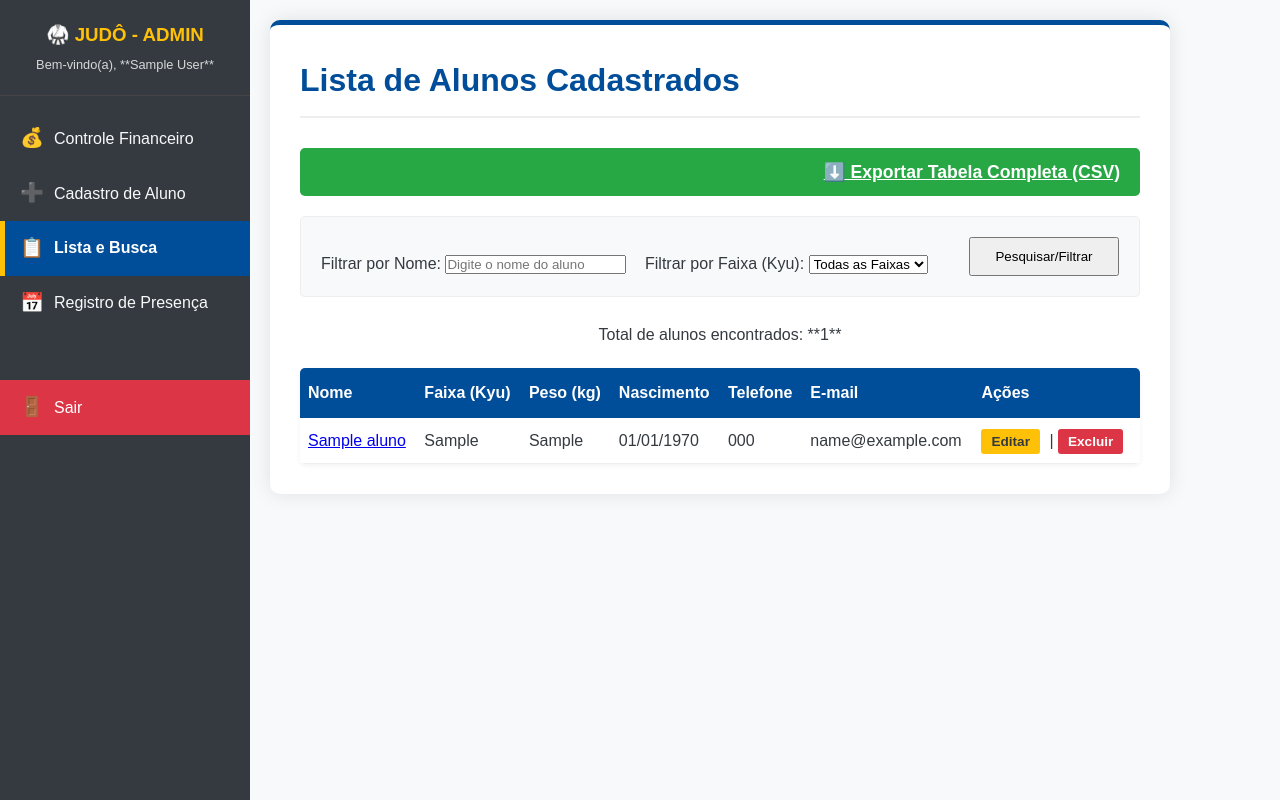
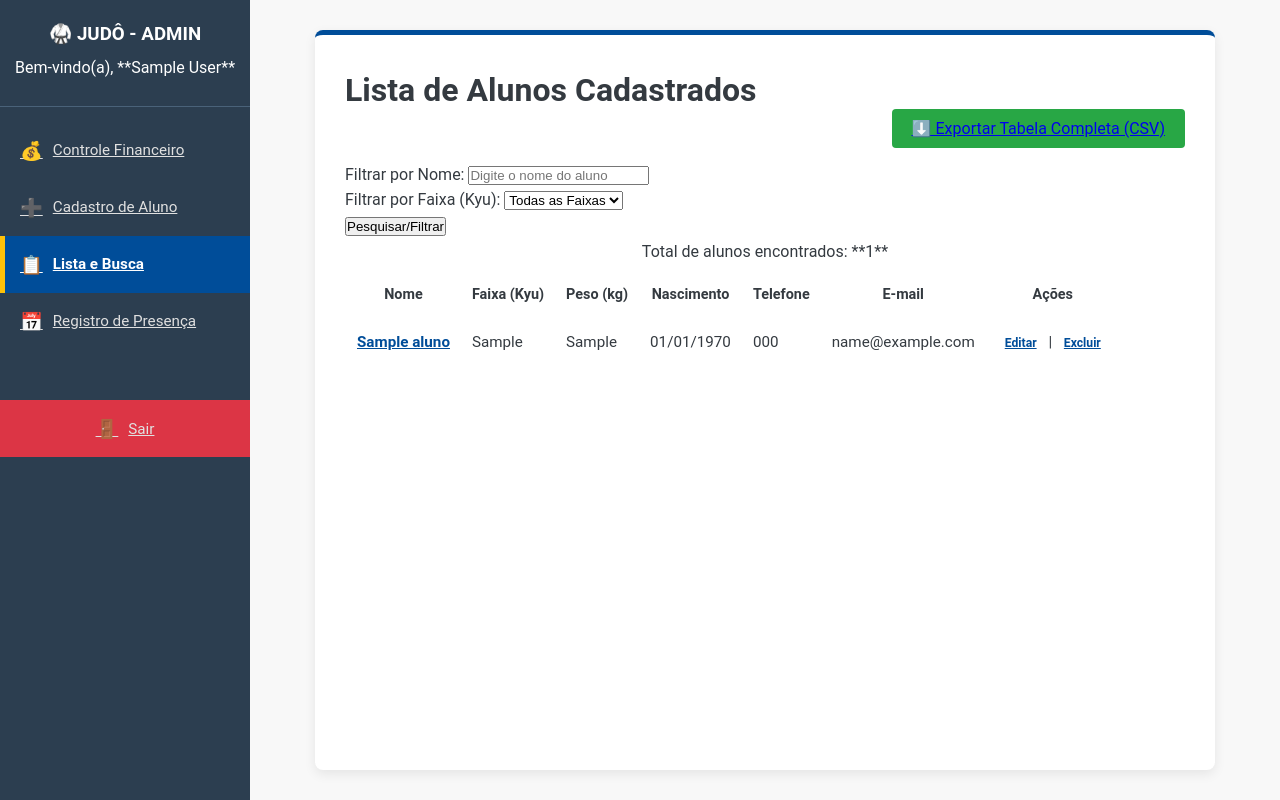
Before and after one commit to juanbalaquente/sistema-judo-academia, a PHP site: page /alunos_list.php in a window 1280 px wide. Run offline with PHP 8.4, Linux system fonts and the light colour scheme; the visitor is signed in with stand-in values (Sample User, id 1); tables that the repository leaves empty or names only in its code hold one stand-in row (values such as "Sample post").

Commit message:
Oct 8, 2025, 12:00 AM

```diff
--- a/styles/main.css
+++ b/styles/main.css
@@ -8,48 +8,51 @@
 }
 
 :root {
-    /* Cores do Judô */
+    /* Cores do Judô e Administrativas */
     --color-primary: #004d99; /* Azul Escuro */
-    --color-secondary: #ffc107; /* Amarelo/Ouro (para faixas ou destaque) */
-    --color-success: #28a745; /* Verde para sucesso */
-    --color-danger: #dc3545; /* Vermelho para exclusão/erro */
+    --color-secondary: #ffc107; /* Amarelo/Ouro (Faixas) */
+    --color-success: #28a745; /* Verde para sucesso/pago */
+    --color-danger: #dc3545; /* Vermelho para exclusão/erro/atraso */
     --color-light: #f8f9fa; /* Fundo claro */
     --color-dark: #343a40; /* Texto escuro */
+    --color-sidebar: #2c3e50; /* Cinza escuro da sidebar */
 }
 
 body {
-    font-family: 'Arial', sans-serif;
+    font-family: 'Roboto', 'Arial', sans-serif;
     background-color: var(--color-light);
     color: var(--color-dark);
     line-height: 1.6;
-    padding: 0; /* ESSENCIAL: Remove padding para o sidebar encostar na borda */
+    padding: 0;
 }
 
 /* =========================================
-   LAYOUT PRINCIPAL COM SIDEBAR (FLEXBOX)
+   LAYOUT PRINCIPAL COM SIDEBAR - CORREÇÃO DE ALINHAMENTO
    ========================================= */
 .main-wrapper {
-    display: flex; /* ATIVA O LAYOUT FLEX */
-    min-height: 100vh; /* Ocupa a altura total da tela */
+    display: flex;
+    min-height: 100vh;
 }
 
-/* O conteúdo principal (onde fica o container) */
 .content-area {
-    flex-grow: 1; /* Ocupa todo o espaço restante */
-    padding: 20px;
-    background-color: var(--color-light);
-    overflow-y: auto; /* Permite rolar apenas o conteúdo se for muito longo */
+    flex-grow: 1;
+    /* CORREÇÃO CHAVE: Transforma em container flexível e centraliza o conteúdo */
+    display: flex;
+    justify-content: center;
+
+    padding: 30px;
+    background-color: #f8f8f8;
 }
 
-/* Ajusta o container para ter margens apenas dentro da content-area */
 .container {
     max-width: 900px;
-    margin: 0; /* REMOVIDO MARGEM CENTRALIZADA */
     width: 100%;
+    margin: 0; /* Centralização agora é feita pelo content-area */
+
     background: white;
     padding: 30px;
-    border-radius: 10px;
-    box-shadow: 0 0 20px rgba(0, 0, 0, 0.1);
+    border-radius: 8px;
+    box-shadow: 0 4px 12px rgba(0, 0, 0, 0.08);
     border-top: 5px solid var(--color-primary);
 }
 
@@ -59,26 +62,23 @@ body {
    ========================================= */
 .sidebar {
     width: 250px;
-    background-color: var(--color-dark); /* Fundo escuro */
+    background-color: var(--color-sidebar);
     color: white;
     padding: 20px 0;
-    box-shadow: 2px 0 5px rgba(0, 0, 0, 0.2);
-    flex-shrink: 0; /* Impede que o menu diminua */
+    box-shadow: 2px 0 10px rgba(0, 0, 0, 0.25);
+    flex-shrink: 0;
 }
 
 .sidebar-header {
     text-align: center;
-    padding: 0 10px 20px;
-    border-bottom: 1px solid #444;
+    padding: 0 10px 25px;
+    border-bottom: 1px solid #4a6279;
     margin-bottom: 15px;
 }
 .sidebar-header h3 {
     margin-bottom: 5px;
-    color: var(--color-secondary);
-}
-.sidebar-header p {
-    font-size: 0.8em;
-    opacity: 0.8;
+    color: white;
+    font-weight: 700;
 }
 
 .sidebar-nav ul {
@@ -89,15 +89,14 @@ body {
 .sidebar-nav li a {
     display: flex;
     align-items: center;
-    padding: 12px 20px;
-    color: #f8f9fa;
-    text-decoration: none;
-    font-size: 1em;
+    padding: 14px 20px;
+    color: #e0e0e0;
+    font-size: 0.95em;
     transition: background-color 0.3s;
 }
 
 .sidebar-nav li a:hover {
-    background-color: var(--color-primary);
+    background-color: #3b5066;
     color: white;
 }
 
@@ -124,7 +123,10 @@ body {
 }
 .sidebar-nav li.logout-link a {
     background-color: var(--color-danger);
-    color: white;
+    margin-top: 50px;
+    border-radius: 0;
+    text-align: center;
+    justify-content: center;
 }
 .sidebar-nav li.logout-link a:hover {
     background-color: #a71d2a;
@@ -132,54 +134,111 @@ body {
 
 
 /* =========================================
-   AJUSTES DE CONTEÚDO
+   CONTEÚDO E COMPONENTES
    ========================================= */
 h1 {
-    text-align: left; /* Alinhado à esquerda no novo layout */
-    color: var(--color-primary);
-    margin-bottom: 25px;
-    border-bottom: 2px solid #eee;
-    padding-bottom: 10px;
+    font-size: 2em;
+    font-weight: 700;
+    text-align: left; /* Garante que o título não centralize */
 }
 
-/* Esconde o link antigo de navegação que agora está no menu */
 .link-cadastro {
     display: none;
 }
 
+/* Formulário e Inputs */
+.form-cadastro label {
+    font-weight: 600;
+}
 
-/* --- CÓDIGOS ANTERIORES MANTIDOS PARA O RESTO DO SISTEMA --- */
+.form-cadastro input:focus,
+.form-cadastro select:focus {
+    border-color: var(--color-primary);
+    box-shadow: 0 0 0 3px rgba(0, 77, 153, 0.2);
+    outline: none;
+}
 
-/* MANTIDOS: FORMULÁRIOS E INPUTS */
-.form-cadastro label { display: block; margin-top: 15px; font-weight: 600; color: var(--color-dark); }
-.form-cadastro input[type="text"], .form-cadastro input[type="date"], .form-cadastro input[type="number"], .form-cadastro input[type="tel"], .form-cadastro input[type="email"], .form-cadastro select { width: 100%; padding: 10px; margin-top: 5px; border: 1px solid #ced4da; border-radius: 5px; font-size: 1em; transition: border-color 0.3s, box-shadow 0.3s; }
-.form-cadastro input:focus, .form-cadastro select:focus { border-color: var(--color-primary); box-shadow: 0 0 5px rgba(0, 77, 153, 0.3); outline: none; }
-.btn-submit { display: block; width: 100%; padding: 15px; margin-top: 30px; background-color: var(--color-primary); color: white; border: none; border-radius: 5px; cursor: pointer; font-size: 1.1em; font-weight: bold; transition: background-color 0.3s; }
-.btn-submit:hover { background-color: #003366; }
+.btn-submit {
+    padding: 12px 15px;
+    font-size: 1em;
+    border-radius: 4px;
+}
 
-/* MANTIDOS: MENSAGENS DE FEEDBACK */
+/* Tabela */
+.tabela-alunos {
+    border-radius: 6px;
+}
+
+.tabela-alunos th {
+    padding: 12px 10px;
+    font-weight: 700;
+    font-size: 0.9em;
+}
+
+.tabela-alunos td {
+    padding: 10px 10px;
+    font-size: 0.95em;
+}
+
+.tabela-alunos tr:hover td {
+    background-color: #f0f7ff;
+}
+
+.tabela-alunos td a {
+    font-weight: 600;
+    color: var(--color-primary);
+    text-decoration: underline;
+}
+
+.btn-acao {
+    padding: 4px 8px;
+    border-radius: 4px;
+    font-size: 0.8em;
+}
+
+/* Paginação */
+.pagination a, .pagination span {
+    padding: 8px 14px;
+    border-radius: 4px;
+    font-size: 0.9em;
+}
+.pagination .current-page {
+    box-shadow: 0 2px 4px rgba(0, 0, 0, 0.1);
+}
+
+/* Mensagens de Feedback */
 .success { background-color: #d4edda; color: var(--color-success); padding: 15px; border: 1px solid #c3e6cb; border-radius: 5px; margin-bottom: 20px; font-weight: bold; }
 .error { background-color: #f8d7da; color: var(--color-danger); padding: 15px; border: 1px solid #f5c6cb; border-radius: 5px; margin-bottom: 20px; font-weight: bold; }
 
-/* MANTIDOS: LISTAGEM E TABELAS */
-.tabela-alunos { width: 100%; border-collapse: separate; border-spacing: 0; margin-top: 20px; box-shadow: 0 2px 5px rgba(0, 0, 0, 0.05); border-radius: 5px; overflow: hidden; }
-.tabela-alunos th { background-color: var(--color-primary); color: white; padding: 12px 8px; text-align: left; font-weight: 700; }
-.tabela-alunos td { padding: 10px 8px; border-bottom: 1px solid #eee; background-color: #fff; vertical-align: middle; }
-.tabela-alunos tr:nth-child(even) td { background-color: var(--color-light); }
-.tabela-alunos tr:hover td { background-color: #e9ecef; }
-.tabela-alunos td:last-child { white-space: nowrap; }
-.btn-acao { text-decoration: none; padding: 5px 10px; border-radius: 3px; font-size: 0.85em; font-weight: bold; margin-right: 5px; transition: opacity 0.3s; }
-.btn-acao.editar { background-color: var(--color-secondary); color: var(--color-dark); }
-.btn-acao.excluir { background-color: var(--color-danger); color: white; }
-.btn-acao:hover { opacity: 0.8; }
+/* Status */
+.status-pago, .status-success { color: var(--color-success); font-weight: 600; }
+.status-atrasado, .status-danger { color: var(--color-danger); font-weight: 600; }
+.status-pendente, .status-warning { color: orange; font-weight: 600; }
 
-/* MANTIDOS: FILTRO E PAGINAÇÃO */
-.form-filtro { display: flex; flex-wrap: wrap; gap: 15px; margin-bottom: 25px; padding: 20px; background-color: #f8f9fa; border: 1px solid #eee; border-radius: 5px; align-items: flex-end; }
-.form-filtro > div { flex: 1; min-width: 200px; }
-.form-filtro button { padding: 10px 20px; min-width: 150px; }
-.btn-clear { background-color: var(--color-danger); color: white; border-radius: 5px; padding: 10px 15px !important; text-decoration: none; font-weight: bold; transition: background-color 0.3s; }
-.btn-clear:hover { background-color: #a71d2a; color: white; }
-.pagination { display: flex; justify-content: center; align-items: center; margin-top: 30px; gap: 5px; }
-.pagination a, .pagination span { padding: 10px 15px; border: 1px solid #ddd; text-decoration: none; color: var(--color-primary); border-radius: 5px; font-weight: bold; transition: background-color 0.3s; }
-.pagination a:hover { background-color: #e9ecef; }
-.pagination .current-page { background-color: var(--color-primary); color: white; border-color: var(--color-primary); pointer-events: none; }
+/* Ajuste de Layout Registro de Presença */
+.presenca-header {
+    display: flex;
+    align-items: center;
+    justify-content: space-between;
+    margin-bottom: 25px;
+    padding-bottom: 10px;
+    border-bottom: 1px solid #ddd;
+}
+
+.presenca-header form {
+    display: flex;
+    align-items: center;
+    gap: 10px;
+}
+
+.presenca-header label {
+    font-weight: 600;
+    color: var(--color-dark);
+}
+
+.presenca-header h2 {
+    margin: 0;
+    font-size: 1.3em;
+    color: var(--color-primary);
+    font-weight: 600;
+}
```
